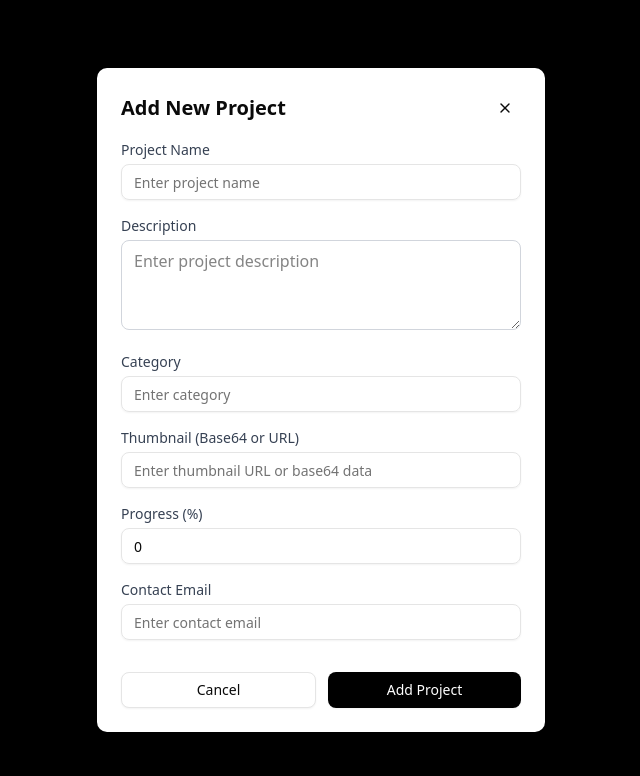
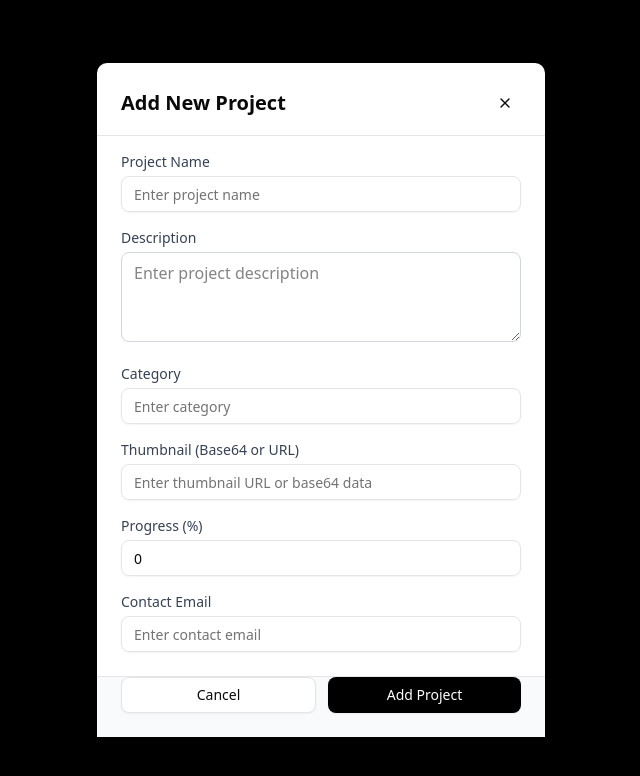
Before and after one commit to alex-k-exe/my-future, a React (Vite) app: page /project in a window 1280 px wide. Both pictures are taken after typing "Sample" into the empty fields and a click on the button "Add". Shown: the top 776 px of the page, without its empty margins (319-959 px from the left). Built offline with nearby package versions, Linux system fonts and the light colour scheme.

Commit message:
Fix add/edit projrct mordal

```diff
--- a/src/pages/Project.tsx
+++ b/src/pages/Project.tsx
@@ -80,9 +80,9 @@ function ProjectModal({
     if (!isOpen) return null;
 
     return (
-        <div className="fixed inset-0 bg-black bg-opacity-50 flex items-center justify-center z-50">
-            <div className="bg-white rounded-lg p-6 w-full max-w-md mx-4">
-                <div className="flex justify-between items-center mb-4">
+        <div className="fixed inset-0 bg-black bg-opacity-50 flex items-center justify-center z-50 p-4">
+            <div className="bg-white rounded-lg w-full max-w-md max-h-[90vh] flex flex-col">
+                <div className="flex justify-between items-center p-6 pb-4 border-b">
                     <h2 className="text-xl font-bold">
                         {mode === "add" ? "Add New Project" : "Edit Project"}
                     </h2>
@@ -96,7 +96,11 @@ function ProjectModal({
                     </Button>
                 </div>
 
-                <form onSubmit={handleSubmit} className="space-y-4">
+                <form
+                    id="project-form"
+                    onSubmit={handleSubmit}
+                    className="flex-1 overflow-y-auto p-6 pt-4 space-y-4"
+                >
                     <div>
                         <label className="block text-sm font-medium text-gray-700 mb-1">
                             Project Name
@@ -203,8 +207,11 @@ function ProjectModal({
                             required
                         />
                     </div>
+                </form>
 
-                    <div className="flex gap-3 pt-4">
+                {/* Fixed button area at bottom */}
+                <div className="p-6 pt-0 border-t bg-gray-50">
+                    <div className="flex gap-3">
                         <Button
                             type="button"
                             variant="outline"
@@ -215,12 +222,13 @@ function ProjectModal({
                         </Button>
                         <Button
                             type="submit"
+                            form="project-form"
                             className="flex-1 bg-black text-white hover:bg-gray-800"
                         >
                             {mode === "add" ? "Add Project" : "Save Changes"}
                         </Button>
                     </div>
-                </form>
+                </div>
             </div>
         </div>
     );
@@ -299,15 +307,12 @@ function ProjectCard(props: {
                             )}
                         </div>
                         <div className="flex place-content-start">
-                            <Badge className="mb-4">
-                                {category}
-                            </Badge>
-                            </div>
+                            <Badge className="mb-4">{category}</Badge>
+                        </div>
                         {/* Description */}
                         <p className="text-sm text-black leading-relaxed">
                             {description}
                         </p>
-
                     </div>
 
                     {/* Bottom content area - fixed at bottom */}
@@ -329,8 +334,6 @@ function ProjectCard(props: {
                                 ></div>
                             </div>
                         </div>
-
-
                     </div>
                 </div>
             </div>
--- a/src/types.d.ts
+++ b/src/types.d.ts
@@ -15,7 +15,7 @@ export interface User {
 }
 
 export interface EquipmentDonation {
-    donor: string;  // Business name
+    donor: string; // Business name
     equipment: string;
     estimatedValue: number;
 }
```
